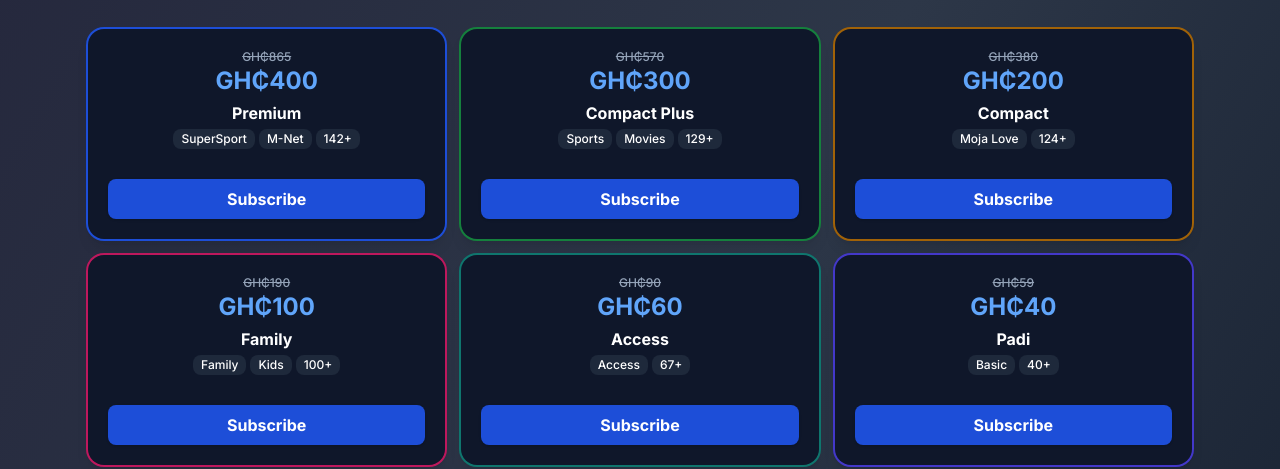
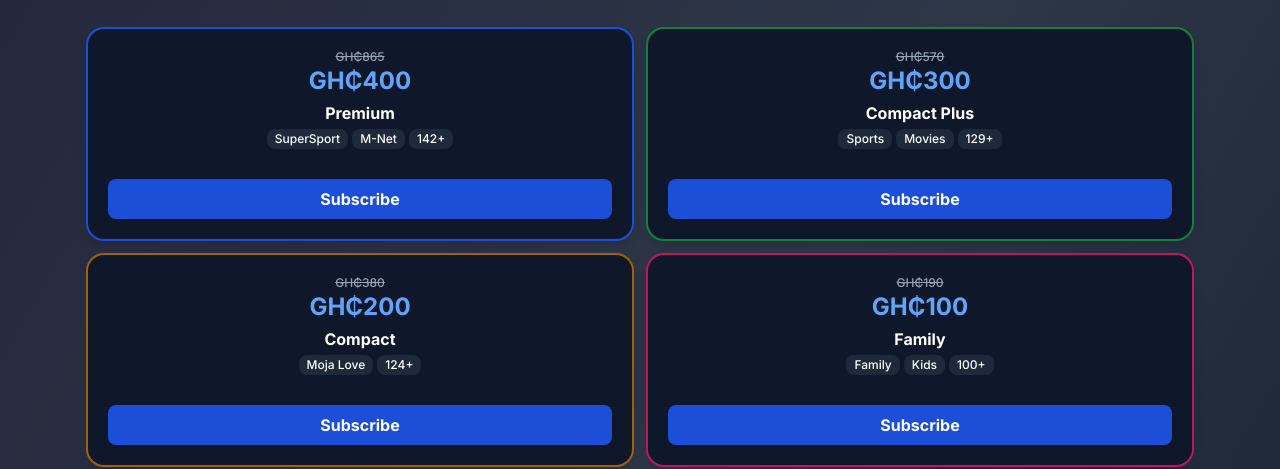
Before and after one commit to iamrichid/dstv-subscription-service, a website built with Vite: page index.html in a window 1280 px wide. Shown: the part 501-970 px from the top of the page. Built offline with nearby package versions, Linux system fonts and the light colour scheme.

Commit message:
fix: adjust grid layout for packages section to improve display

```diff
--- a/index.html
+++ b/index.html
@@ -62,7 +62,7 @@
   <!-- Packages Section -->
   <section id="packages" class="max-w-6xl mx-auto py-10 px-6">
     <h3 id="packages-heading" class="text-3xl font-bold text-blue-300 mb-8 text-center"></h3>
-    <ul id="plans" class="grid grid-cols-1 sm:grid-cols-2 md:grid-cols-3 gap-4"></ul>
+    <ul id="plans" class="grid grid-cols-2 sm:grid-cols-2 md:grid-cols-2 gap-4"></ul>
   </section>
   <!-- How It Works -->
   <section id="how" class="py-10 bg-slate-900">
```
